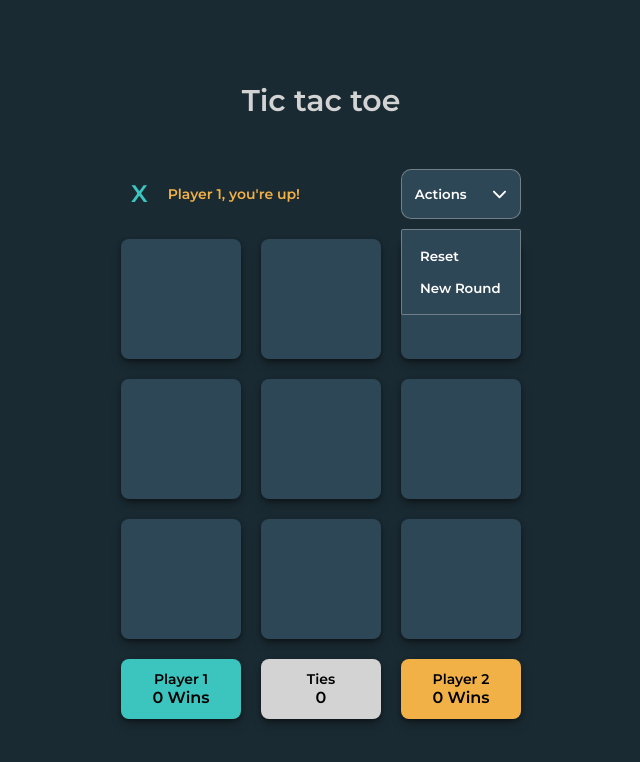
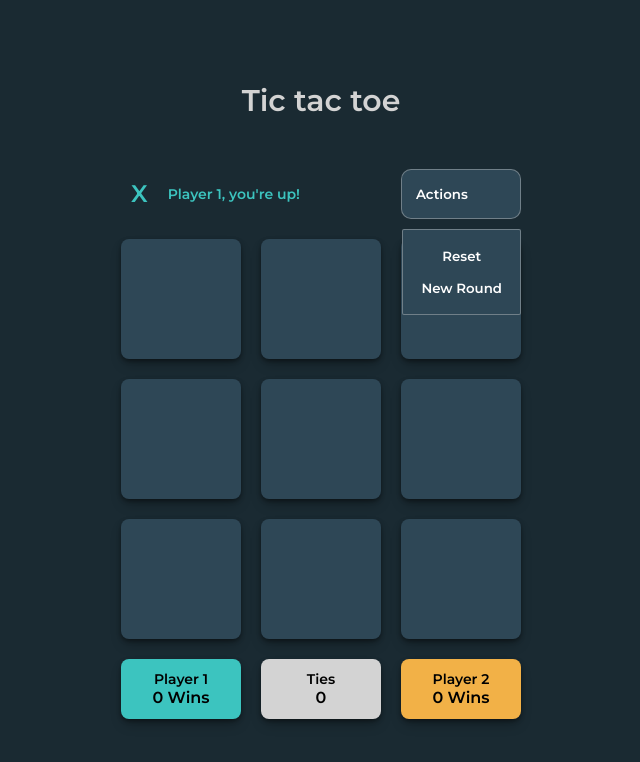
Before and after one commit to AynurSalimli/tic-tac-toe-game, a plain HTML site: page index.html in a window 1280 px wide. Both pictures are taken after a click on the button "Actions". Shown: the whole page, without its empty margins (319-959 px from the left). Drawn offline with Linux system fonts and the light colour scheme.

Commit message:
progress

```diff
--- a/css/index.css
+++ b/css/index.css
@@ -105,7 +105,7 @@ body header {
 }
 
 .turn {
-    color: var(--yellow);
+
     grid-column-start: 1;
     grid-column-end: 3;
     display: flex;
@@ -161,10 +161,10 @@ body header {
     background-color: var(--gray);
     border-radius: 2px;
     padding: 10px;
-    /* display:flex;
+    display:flex;
     justify-content: center;
     align-items: center;
-    flex-direction: column; */
+    flex-direction: column;
 }
 
 .items button:hover {
--- a/index.html
+++ b/index.html
@@ -4,31 +4,26 @@
     <meta charset="UTF-8" />
     <meta name="viewport" content="width=device-width, initial-scale=1.0" />
     <title>Tic tac toe</title>
-    <link
-      rel="stylesheet"
-      href="https://cdnjs.cloudflare.com/ajax/libs/font-awesome/6.5.2/css/fontawesome.min.css"
-    />
+    <script
+      src="https://kit.fontawesome.com/3bfd3ce9e5.js"
+      crossorigin="anonymous"
+    ></script>
     <link rel="stylesheet" href="css/index.css" />
   </head>
   <body>
     <main>
       <header>Tic tac toe</header>
-      <div class="grid">
+      <div class="grid" data-id="grid">
         <!-- Turn indicator -->
         <div class="turn" data-id="turn">
-          <i class="fa-solid fa-x"></i>
-          <p>Player 1, you're up!</p>
+          <i class="fa-solid fa-x turquoise"></i>
+          <p class="turquoise">Player 1, you're up!</p>
         </div>
         <!-- Dropdown menu -->
         <div class="menu" data-id="menu">
           <button class="menu-btn" data-id="menu-btn">
             Actions
-            <svg xmlns="http://www.w3.org/2000/svg" viewBox="0 0 512 512">
-              <!--!Font Awesome Free 6.5.2 by @fontawesome - https://fontawesome.com License - https://fontawesome.com/license/free Copyright 2024 Fonticons, Inc.-->
-              <path
-                d="M233.4 406.6c12.5 12.5 32.8 12.5 45.3 0l192-192c12.5-12.5 12.5-32.8 0-45.3s-32.8-12.5-45.3 0L256 338.7 86.6 169.4c-12.5-12.5-32.8-12.5-45.3 0s-12.5 32.8 0 45.3l192 192z"
-              />
-            </svg>
+            <i class="fa-solid fa-chevron-down"></i>
           </button>
 
           <div class="items border hidden" data-id="menu-items">
@@ -72,6 +67,5 @@
 
     <script src="js/app.js" type="module"></script>
     <script src="js/view.js" type="module"></script>
-
   </body>
 </html>
--- a/js/app.js
+++ b/js/app.js
@@ -145,11 +145,11 @@ const App = {
   },
 };
 
-
 function init() {
   const view = new View();
+
   view.bindGameResetEvent((event) => {
-    console.log('Reset event');
+    console.log("Reset event");
     console.log(event);
   });
 
@@ -159,8 +159,8 @@ function init() {
   });
 
   view.bindPlayerMoveEvent((event) => {
-    console.log("Player move event");
-    console.log(event);
+    view.setTurnIndicator(2);
+    view.handlePlayerMove(1)
   });
 }
 
--- a/js/view.js
+++ b/js/view.js
@@ -1,21 +1,23 @@
 export default class View {
   $ = {};
+  $$ = {};
 
   constructor() {
-    this.$.menu = document.querySelector('[data-id="menu"]');
-    this.$.menuBtn = document.querySelector('[data-id="menu-btn"]');
-    this.$.menuItems = document.querySelector('[data-id="menu-items"]');
-    this.$.resetBtn = document.querySelector('[data-id="reset-btn"]');
-    this.$.newRoundBtn = document.querySelector('[data-id="new-round-btn"]');
-    this.$.squares = document.querySelectorAll('[data-id="square"]');
-    this.$.modal = document.querySelector('[data-id="modal"]');
-    this.$.modalText = document.querySelector('[data-id="modal-text"]');
-    this.$.modalBtn = document.querySelector('[data-id="modal-btn"]');
-    this.$.turn = document.querySelector('[data-id="turn"]');
+    this.$.menu = this.#qs('[data-id="menu"]');
+    this.$.menuBtn = this.#qs('[data-id="menu-btn"]');
+    this.$.menuItems = this.#qs('[data-id="menu-items"]');
+    this.$.resetBtn = this.#qs('[data-id="reset-btn"]');
+    this.$.newRoundBtn = this.#qs('[data-id="new-round-btn"]');
+    this.$.modal = this.#qs('[data-id="modal"]');
+    this.$.modalText = this.#qs('[data-id="modal-text"]');
+    this.$.modalBtn = this.#qs('[data-id="modal-btn"]');
+    this.$.turn = this.#qs('[data-id="turn"]');
 
+    //Element lists
+    this.$$.squares = this.#qsAll('[data-id="square"]');
     //UI-only
     this.$.menuBtn.addEventListener("click", (event) => {
-      this.toggleMenu();
+      this.#toggleMenu();
     });
   }
 
@@ -30,19 +32,58 @@ export default class View {
   }
 
   bindPlayerMoveEvent(handler) {
-    this.$.squares.forEach((square) => {
+    this.$$.squares.forEach((square) => {
       square.addEventListener("click", handler);
     });
   }
 
   //DOM helper methods
 
-  toggleMenu() {
+  #toggleMenu() {
     this.$.menuItems.classList.toggle("hidden");
     this.$.menuBtn.classList.toggle("border");
 
-    const icon = this.$.menuBtn
+    const icon = this.$.menuBtn.querySelector("i");
+
+    icon.classList.toggle("fa-chevron-down");
+    icon.classList.toggle("fa-chevron-up");
+  }
+
+  handlePlayerMove(squareEl, player) {
+    const icon = document.createElement("i");
+    icon.classList.add(
+      "fa-solid",
+      player === 1 ? "fa-x yellow" : "fa-o turquoise"
+    );
+    squareEl.replaceChildren(icon);
+  }
+
+  setTurnIndicator(player) {
+    const icon = document.createElement("i");
+
+    this.$.turn.classList.add(player === 1 ? "yellow" : "turquoise");
+    this.$.turn.classList.remove(player === 1 ? "turquoise" : "yellow");
+
+    icon.classList.add("fa-solid", player === 1 ? "fa-x" : "fa-o");
+    label.innerText =
+      player === 1 ? "Player 1, you're up!" : "Player 2, you're up";
+
+    this.$.turn.replaceChildren(icon, label);
+  }
+
+  #qs(selector, parent) {
+    const el = parent
+      ? parent.querySelector(selector)
+      : document.querySelector(selector);
+
+    if (!el) throw new Error("Could not find elements");
+    return el;
+  }
+  #qsAll(selector) {
+    const elList = document.querySelectorAll(selector);
+
+    if (!elList) throw new Error("Could not find elements");
+
+    return elList;
   }
 }
-
-window.View = View;
```
